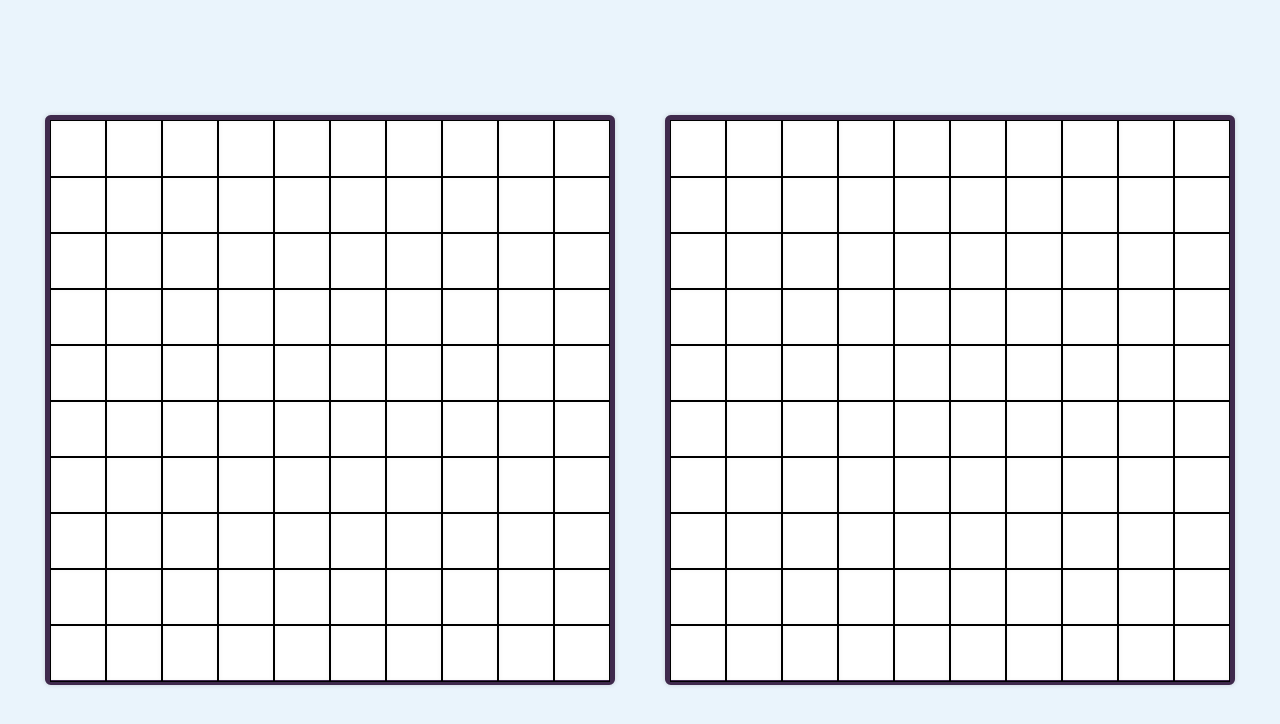
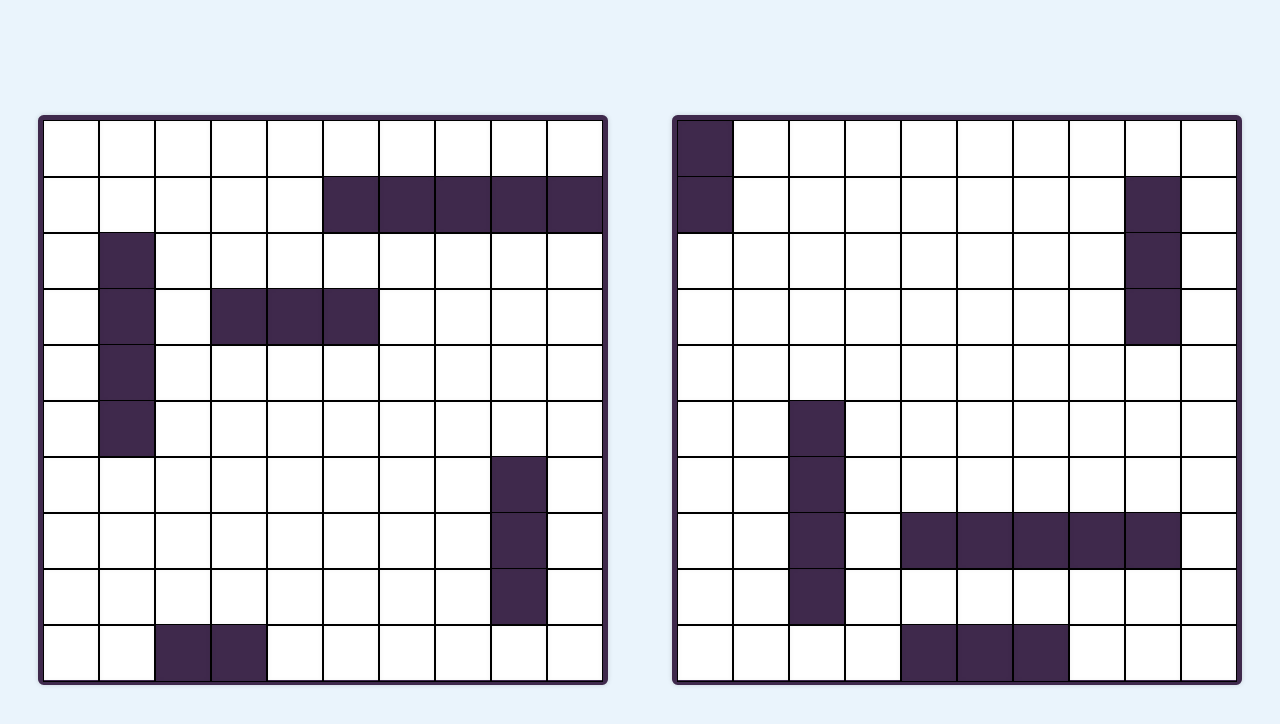
Before and after one commit to Vincent0103/battleship, a website built with webpack: page dist/index.html in a window 1280 px wide. Built offline with nearby package versions, Linux system fonts and the light colour scheme; a web font is replaced by a local one.

Commit message:
Add ships into DOM

```diff
--- a/src/DOM.js
+++ b/src/DOM.js
@@ -1,8 +1,20 @@
 const DOM = () => {
-  const addGrids = () => {
-    const partnerGridContainer = document.createElement('div');
+  let partnerGridContainer;
+  let opponentGridContainer;
+
+  const populateDOMGrid = (gameboard, ofPlayerId) => {
+    gameboard.forEach((line, y) => line.forEach((square, x) => {
+      if (Number.isInteger(square.shipId)) {
+        if (ofPlayerId === 0) partnerGridContainer.children[y].children[x].classList.add('ship');
+        else opponentGridContainer.children[y].children[x].classList.add('ship');
+      }
+    }));
+  };
+
+  const buildDOMGrids = () => {
+    partnerGridContainer = document.createElement('div');
     partnerGridContainer.classList.add('grid-container');
-    const opponentGridContainer = document.createElement('div');
+    opponentGridContainer = document.createElement('div');
     opponentGridContainer.classList.add('grid-container');
 
     [partnerGridContainer, opponentGridContainer].forEach((gridContainer) => {
@@ -23,9 +35,9 @@ const DOM = () => {
     return [partnerGridContainer, opponentGridContainer];
   };
 
-  const addContent = () => addGrids();
+  const addContent = () => buildDOMGrids();
 
-  return { addContent };
+  return { addContent, populateDOMGrid };
 };
 
 export default DOM;
--- a/src/factories/gameboard.js
+++ b/src/factories/gameboard.js
@@ -2,18 +2,18 @@ import Ship from './ship.js';
 
 const Gameboard = () => {
   const partnerShips = []; const opponentShips = [];
-  const grid = []; const opponentGrid = [];
+  const partnerGrid = []; const opponentGrid = [];
   const missedShotsCoordinates = [];
 
   const buildGrids = () => {
     for (let i = 0; i < 10; i += 1) {
-      [grid, opponentGrid].forEach((item) => item.push([]));
+      [partnerGrid, opponentGrid].forEach((item) => item.push([]));
       for (let j = 0; j < 10; j += 1) {
-        [grid, opponentGrid].forEach((item) => item[i].push({ shipId: null }));
+        [partnerGrid, opponentGrid].forEach((item) => item[i].push({ shipId: null }));
       }
     }
 
-    return { grid, opponentGrid };
+    return { partnerGrid, opponentGrid };
   };
 
   const getShipFromCell = (cell, ofPlayerId) => {
@@ -25,7 +25,7 @@ const Gameboard = () => {
   };
 
   const occupyCells = ({ getLength, getId }, [y, x], ofPlayerId, orientation) => {
-    const currentGrid = (ofPlayerId === 0) ? grid : opponentGrid;
+    const currentGrid = (ofPlayerId === 0) ? partnerGrid : opponentGrid;
     let currentCell;
     if (orientation === 'rightward') {
       for (let i = 0; i < getLength(); i += 1) {
@@ -45,7 +45,7 @@ const Gameboard = () => {
 
   const isCellAvailable = ([y, x], ofPlayerId, isPlaceable = true) => {
     let canBePlaced = isPlaceable;
-    const currentGrid = (ofPlayerId === 0) ? grid : opponentGrid;
+    const currentGrid = (ofPlayerId === 0) ? partnerGrid : opponentGrid;
     if (currentGrid[y] === undefined || currentGrid[y][x] === undefined) return false;
     if (currentGrid[y][x].shipId) canBePlaced = false;
     return canBePlaced;
@@ -100,7 +100,7 @@ const Gameboard = () => {
     const [y, x] = coordinates;
     const currentId = toPlayerId;
     const [currentGrid, getShipFromPlayerId] = (currentId === 0)
-      ? [opponentGrid, 1] : [grid, 0];
+      ? [opponentGrid, 1] : [partnerGrid, 0];
     if (currentGrid[y] === undefined || currentGrid[y][x] === undefined) return false;
     const currentCell = currentGrid[y][x];
 
@@ -120,7 +120,12 @@ const Gameboard = () => {
   const getMissedShotsCoordinates = () => missedShotsCoordinates;
 
   return {
-    buildGrids, placeShip, receiveAttack, getMissedShotsCoordinates, areAllShipsSunk,
+    buildGrids,
+    placeShip,
+    receiveAttack,
+    getMissedShotsCoordinates,
+    areAllShipsSunk,
+    getGrids: () => [partnerGrid, opponentGrid],
   };
 };
 
--- a/src/factories/player.js
+++ b/src/factories/player.js
@@ -81,7 +81,9 @@ const Player = () => {
     gameMode = mode;
   };
 
-  return { startGame, attack, getAttackedCoordinates };
+  return {
+    startGame, attack, getAttackedCoordinates, getGrids: () => gameboard.getGrids(),
+  };
 };
 
 export default Player;
--- a/src/index.js
+++ b/src/index.js
@@ -1,10 +1,16 @@
 import './style.css';
 import DOM from './DOM.js';
+import Player from './factories/player.js';
 
 window.addEventListener('DOMContentLoaded', () => {
   const page = DOM();
   const pageContainer = document.querySelector('.page-container');
-  page.addContent().forEach((gridContainer) => {
-    pageContainer.appendChild(gridContainer);
-  });
+  const [partnerGridContainer, opponentGridContainer] = page.addContent();
+  pageContainer.append(partnerGridContainer, opponentGridContainer);
+  const player = Player();
+  player.startGame();
+  const [partnerGrid, opponentGrid] = player.getGrids();
+  console.log(partnerGrid);
+  page.populateDOMGrid(partnerGrid, 0);
+  page.populateDOMGrid(opponentGrid, 1);
 });
--- a/src/style.css
+++ b/src/style.css
@@ -17,7 +17,7 @@ body {
   display: flex;
   justify-content: center;
   align-items: center;
-  gap: 50px;
+  gap: 5dvw;
 }
 .grid-container {
   height: 70dvh;
@@ -57,8 +57,13 @@ body {
 }
 
 .line .square {
+  cursor: pointer;
   border: .5px solid black;
   width: 100%;
   height: 100%;
   box-shadow: inset 0 0 5px rgba(0, 0, 0, .05);
 }
+
+.ship {
+  background-color: #3f294c;
+}
```
Also changed, not shown: src/tests/gameboard.test.js (+1 -1 lines), dist/DOM.bundle.js (added), dist/gameboard.bundle.js, dist/index.bundle.js, dist/player.bundle.js.
